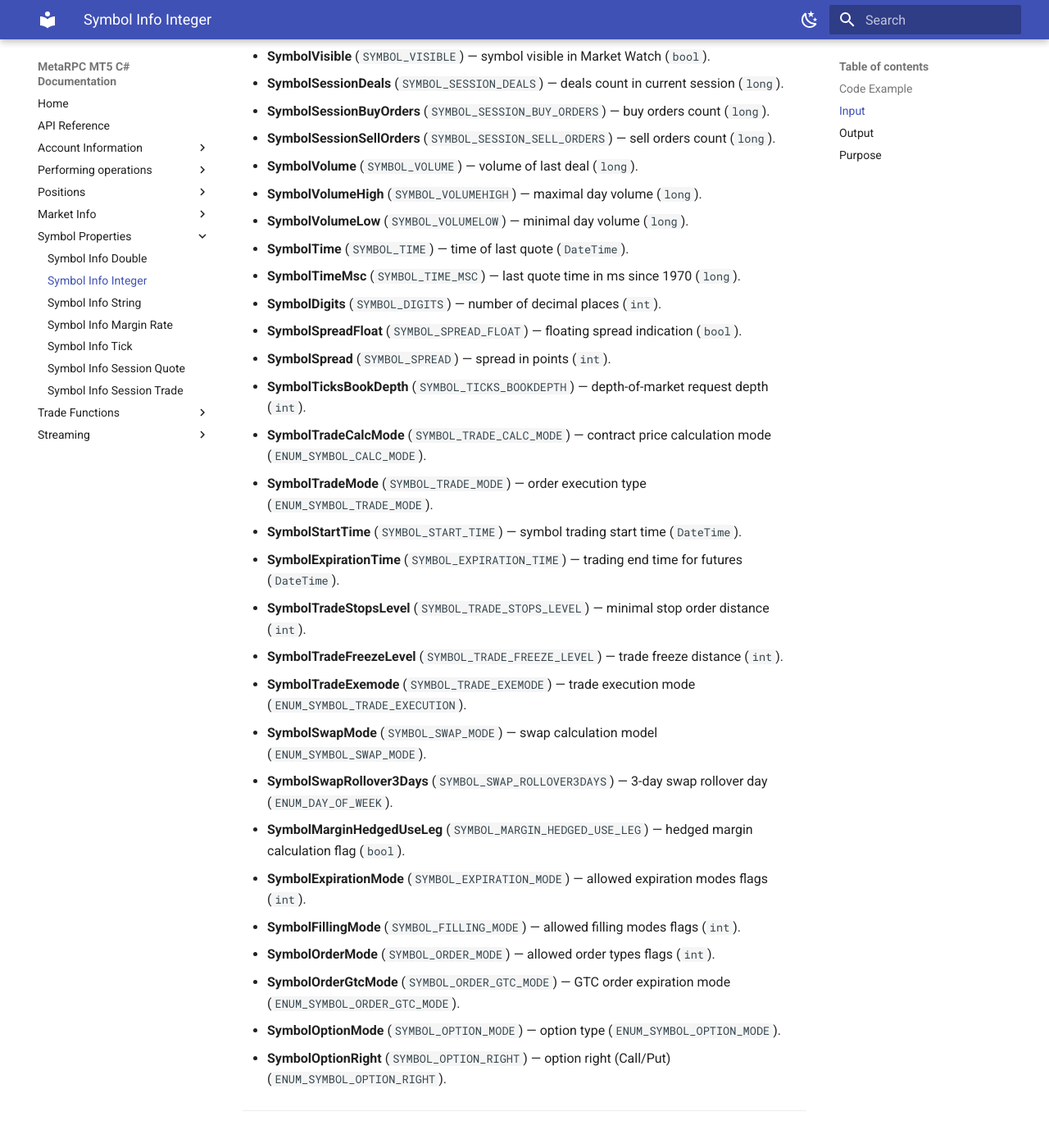
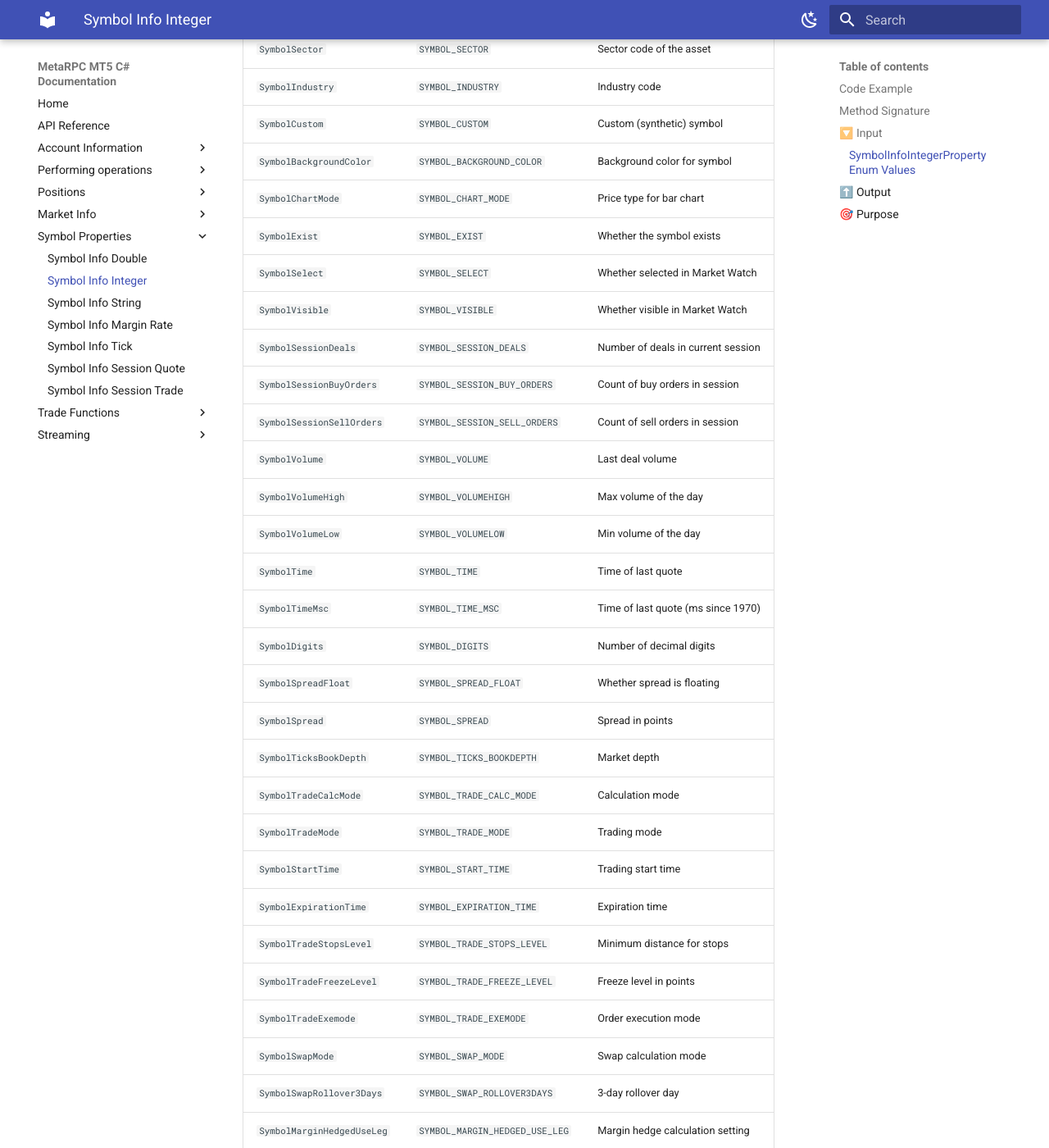
Before and after one commit to MetaRPC/CSharpMT5, an MkDocs documentation site: the page built from docs/SymbolProperties/SymbolInfoInteger.md, in a window 1280 px wide and 1400 px high, scrolled down 1149 px. Shown: the whole window at 82% size. Built offline with MkDocs 1.6.1 and Material for MkDocs 9.7.7, drawn with Linux system fonts in a browser that asks for light colours; some of the changed text lies outside the part shown.

Commit message:
Update SymbolInfoInteger.md

````diff
--- a/docs/SymbolProperties/SymbolInfoInteger.md
+++ b/docs/SymbolProperties/SymbolInfoInteger.md
@@ -2,6 +2,8 @@
 
 > **Request:** a specific integer property (Visible, Digits, Spread, etc.) for a symbol from MT5
 > Fetch any integer‐type market data value for a given symbol using one universal method.
+
+---
 
 ### Code Example
 
@@ -16,7 +18,9 @@ _logger.LogInformation(
 );
 ```
 
-✨ **Method Signature:**
+---
+
+### Method Signature
 
 ```csharp
 Task<SymbolInfoIntegerData> SymbolInfoIntegerAsync(
@@ -29,59 +33,73 @@ Task<SymbolInfoIntegerData> SymbolInfoIntegerAsync(
 
 ---
 
-## Input
+## 🔽 Input
 
-* **`symbol`** (`string`) — the financial instrument name (e.g., `"EURUSD"`).
-* **`property`** (`SymbolInfoIntegerProperty`) — which integer property to fetch. Possible values:
+| Parameter  | Type                        | Description                                   |
+| ---------- | --------------------------- | --------------------------------------------- |
+| `symbol`   | `string`                    | Symbol name (e.g., "EURUSD")                  |
+| `property` | `SymbolInfoIntegerProperty` | Enum specifying which integer property to get |
 
-  * **SymbolSubscriptionDelay** (`SYMBOL_SUBSCRIPTION_DELAY`) — data arrives with a delay (`bool`).
-  * **SymbolSector** (`SYMBOL_SECTOR`) — economic sector of the asset (`ENUM_SYMBOL_SECTOR`).
-  * **SymbolIndustry** (`SYMBOL_INDUSTRY`) — industry branch (`ENUM_SYMBOL_INDUSTRY`).
-  * **SymbolCustom** (`SYMBOL_CUSTOM`) — is a synthetic/custom symbol (`bool`).
-  * **SymbolBackgroundColor** (`SYMBOL_BACKGROUND_COLOR`) — background color in Market Watch (`color`).
-  * **SymbolChartMode** (`SYMBOL_CHART_MODE`) — price type for bars (`ENUM_SYMBOL_CHART_MODE`).
-  * **SymbolExist** (`SYMBOL_EXIST`) — symbol exists (`bool`).
-  * **SymbolSelect** (`SYMBOL_SELECT`) — symbol selected in Market Watch (`bool`).
-  * **SymbolVisible** (`SYMBOL_VISIBLE`) — symbol visible in Market Watch (`bool`).
-  * **SymbolSessionDeals** (`SYMBOL_SESSION_DEALS`) — deals count in current session (`long`).
-  * **SymbolSessionBuyOrders** (`SYMBOL_SESSION_BUY_ORDERS`) — buy orders count (`long`).
-  * **SymbolSessionSellOrders** (`SYMBOL_SESSION_SELL_ORDERS`) — sell orders count (`long`).
-  * **SymbolVolume** (`SYMBOL_VOLUME`) — volume of last deal (`long`).
-  * **SymbolVolumeHigh** (`SYMBOL_VOLUMEHIGH`) — maximal day volume (`long`).
-  * **SymbolVolumeLow** (`SYMBOL_VOLUMELOW`) — minimal day volume (`long`).
-  * **SymbolTime** (`SYMBOL_TIME`) — time of last quote (`DateTime`).
-  * **SymbolTimeMsc** (`SYMBOL_TIME_MSC`) — last quote time in ms since 1970 (`long`).
-  * **SymbolDigits** (`SYMBOL_DIGITS`) — number of decimal places (`int`).
-  * **SymbolSpreadFloat** (`SYMBOL_SPREAD_FLOAT`) — floating spread indication (`bool`).
-  * **SymbolSpread** (`SYMBOL_SPREAD`) — spread in points (`int`).
-  * **SymbolTicksBookDepth** (`SYMBOL_TICKS_BOOKDEPTH`) — depth-of-market request depth (`int`).
-  * **SymbolTradeCalcMode** (`SYMBOL_TRADE_CALC_MODE`) — contract price calculation mode (`ENUM_SYMBOL_CALC_MODE`).
-  * **SymbolTradeMode** (`SYMBOL_TRADE_MODE`) — order execution type (`ENUM_SYMBOL_TRADE_MODE`).
-  * **SymbolStartTime** (`SYMBOL_START_TIME`) — symbol trading start time (`DateTime`).
-  * **SymbolExpirationTime** (`SYMBOL_EXPIRATION_TIME`) — trading end time for futures (`DateTime`).
-  * **SymbolTradeStopsLevel** (`SYMBOL_TRADE_STOPS_LEVEL`) — minimal stop order distance (`int`).
-  * **SymbolTradeFreezeLevel** (`SYMBOL_TRADE_FREEZE_LEVEL`) — trade freeze distance (`int`).
-  * **SymbolTradeExemode** (`SYMBOL_TRADE_EXEMODE`) — trade execution mode (`ENUM_SYMBOL_TRADE_EXECUTION`).
-  * **SymbolSwapMode** (`SYMBOL_SWAP_MODE`) — swap calculation model (`ENUM_SYMBOL_SWAP_MODE`).
-  * **SymbolSwapRollover3Days** (`SYMBOL_SWAP_ROLLOVER3DAYS`) — 3-day swap rollover day (`ENUM_DAY_OF_WEEK`).
-  * **SymbolMarginHedgedUseLeg** (`SYMBOL_MARGIN_HEDGED_USE_LEG`) — hedged margin calculation flag (`bool`).
-  * **SymbolExpirationMode** (`SYMBOL_EXPIRATION_MODE`) — allowed expiration modes flags (`int`).
-  * **SymbolFillingMode** (`SYMBOL_FILLING_MODE`) — allowed filling modes flags (`int`).
-  * **SymbolOrderMode** (`SYMBOL_ORDER_MODE`) — allowed order types flags (`int`).
-  * **SymbolOrderGtcMode** (`SYMBOL_ORDER_GTC_MODE`) — GTC order expiration mode (`ENUM_SYMBOL_ORDER_GTC_MODE`).
-  * **SymbolOptionMode** (`SYMBOL_OPTION_MODE`) — option type (`ENUM_SYMBOL_OPTION_MODE`).
-  * **SymbolOptionRight** (`SYMBOL_OPTION_RIGHT`) — option right (Call/Put) (`ENUM_SYMBOL_OPTION_RIGHT`).
+### `SymbolInfoIntegerProperty` Enum Values
+
+| Enum Value                 | MQL5 Const                     | Description                        |
+| -------------------------- | ------------------------------ | ---------------------------------- |
+| `SymbolSubscriptionDelay`  | `SYMBOL_SUBSCRIPTION_DELAY`    | Whether the data feed has a delay  |
+| `SymbolSector`             | `SYMBOL_SECTOR`                | Sector code of the asset           |
+| `SymbolIndustry`           | `SYMBOL_INDUSTRY`              | Industry code                      |
+| `SymbolCustom`             | `SYMBOL_CUSTOM`                | Custom (synthetic) symbol          |
+| `SymbolBackgroundColor`    | `SYMBOL_BACKGROUND_COLOR`      | Background color for symbol        |
+| `SymbolChartMode`          | `SYMBOL_CHART_MODE`            | Price type for bar chart           |
+| `SymbolExist`              | `SYMBOL_EXIST`                 | Whether the symbol exists          |
+| `SymbolSelect`             | `SYMBOL_SELECT`                | Whether selected in Market Watch   |
+| `SymbolVisible`            | `SYMBOL_VISIBLE`               | Whether visible in Market Watch    |
+| `SymbolSessionDeals`       | `SYMBOL_SESSION_DEALS`         | Number of deals in current session |
+| `SymbolSessionBuyOrders`   | `SYMBOL_SESSION_BUY_ORDERS`    | Count of buy orders in session     |
+| `SymbolSessionSellOrders`  | `SYMBOL_SESSION_SELL_ORDERS`   | Count of sell orders in session    |
+| `SymbolVolume`             | `SYMBOL_VOLUME`                | Last deal volume                   |
+| `SymbolVolumeHigh`         | `SYMBOL_VOLUMEHIGH`            | Max volume of the day              |
+| `SymbolVolumeLow`          | `SYMBOL_VOLUMELOW`             | Min volume of the day              |
+| `SymbolTime`               | `SYMBOL_TIME`                  | Time of last quote                 |
+| `SymbolTimeMsc`            | `SYMBOL_TIME_MSC`              | Time of last quote (ms since 1970) |
+| `SymbolDigits`             | `SYMBOL_DIGITS`                | Number of decimal digits           |
+| `SymbolSpreadFloat`        | `SYMBOL_SPREAD_FLOAT`          | Whether spread is floating         |
+| `SymbolSpread`             | `SYMBOL_SPREAD`                | Spread in points                   |
+| `SymbolTicksBookDepth`     | `SYMBOL_TICKS_BOOKDEPTH`       | Market depth                       |
+| `SymbolTradeCalcMode`      | `SYMBOL_TRADE_CALC_MODE`       | Calculation mode                   |
+| `SymbolTradeMode`          | `SYMBOL_TRADE_MODE`            | Trading mode                       |
+| `SymbolStartTime`          | `SYMBOL_START_TIME`            | Trading start time                 |
+| `SymbolExpirationTime`     | `SYMBOL_EXPIRATION_TIME`       | Expiration time                    |
+| `SymbolTradeStopsLevel`    | `SYMBOL_TRADE_STOPS_LEVEL`     | Minimum distance for stops         |
+| `SymbolTradeFreezeLevel`   | `SYMBOL_TRADE_FREEZE_LEVEL`    | Freeze level in points             |
+| `SymbolTradeExemode`       | `SYMBOL_TRADE_EXEMODE`         | Order execution mode               |
+| `SymbolSwapMode`           | `SYMBOL_SWAP_MODE`             | Swap calculation mode              |
+| `SymbolSwapRollover3Days`  | `SYMBOL_SWAP_ROLLOVER3DAYS`    | 3-day rollover day                 |
+| `SymbolMarginHedgedUseLeg` | `SYMBOL_MARGIN_HEDGED_USE_LEG` | Margin hedge calculation setting   |
+| `SymbolExpirationMode`     | `SYMBOL_EXPIRATION_MODE`       | Expiration mode flags              |
+| `SymbolFillingMode`        | `SYMBOL_FILLING_MODE`          | Allowed filling modes              |
+| `SymbolOrderMode`          | `SYMBOL_ORDER_MODE`            | Allowed order types                |
+| `SymbolOrderGtcMode`       | `SYMBOL_ORDER_GTC_MODE`        | Order expiration mode (GTC)        |
+| `SymbolOptionMode`         | `SYMBOL_OPTION_MODE`           | Option type                        |
+| `SymbolOptionRight`        | `SYMBOL_OPTION_RIGHT`          | Option right (Call/Put)            |
 
 ---
 
-## Output
+## ⬆️ Output
 
-**`SymbolInfoIntegerData`** — structure with the following field:
+Returns a **SymbolInfoIntegerData** object:
 
-* **Value** (`long`) — the requested integer property value.
+| Field   | Type   | Description                             |
+| ------- | ------ | --------------------------------------- |
+| `Value` | `long` | Integer value of the requested property |
 
 ---
 
-## Purpose
+## 🎯 Purpose
 
-Use a single, consistent endpoint for all integer‐type symbol properties; simply swap the enum to retrieve any integer metric. 🚀
+Use this method to fetch **any integer-type symbol property** in a centralized and flexible way.
+
+Ideal for:
+
+* Symbol metadata introspection
+* Visibility control in UI
+* Contract spec modeling without hardcoding constant values
````
